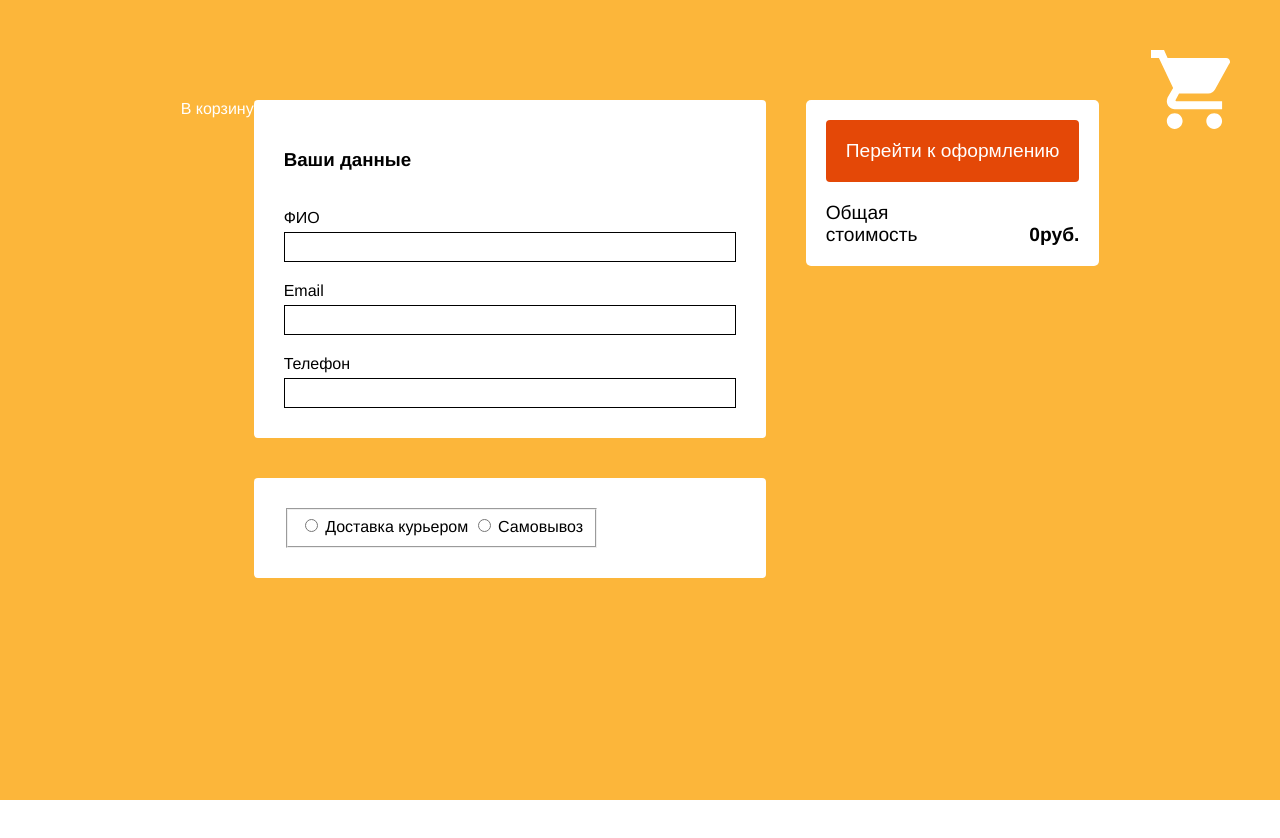
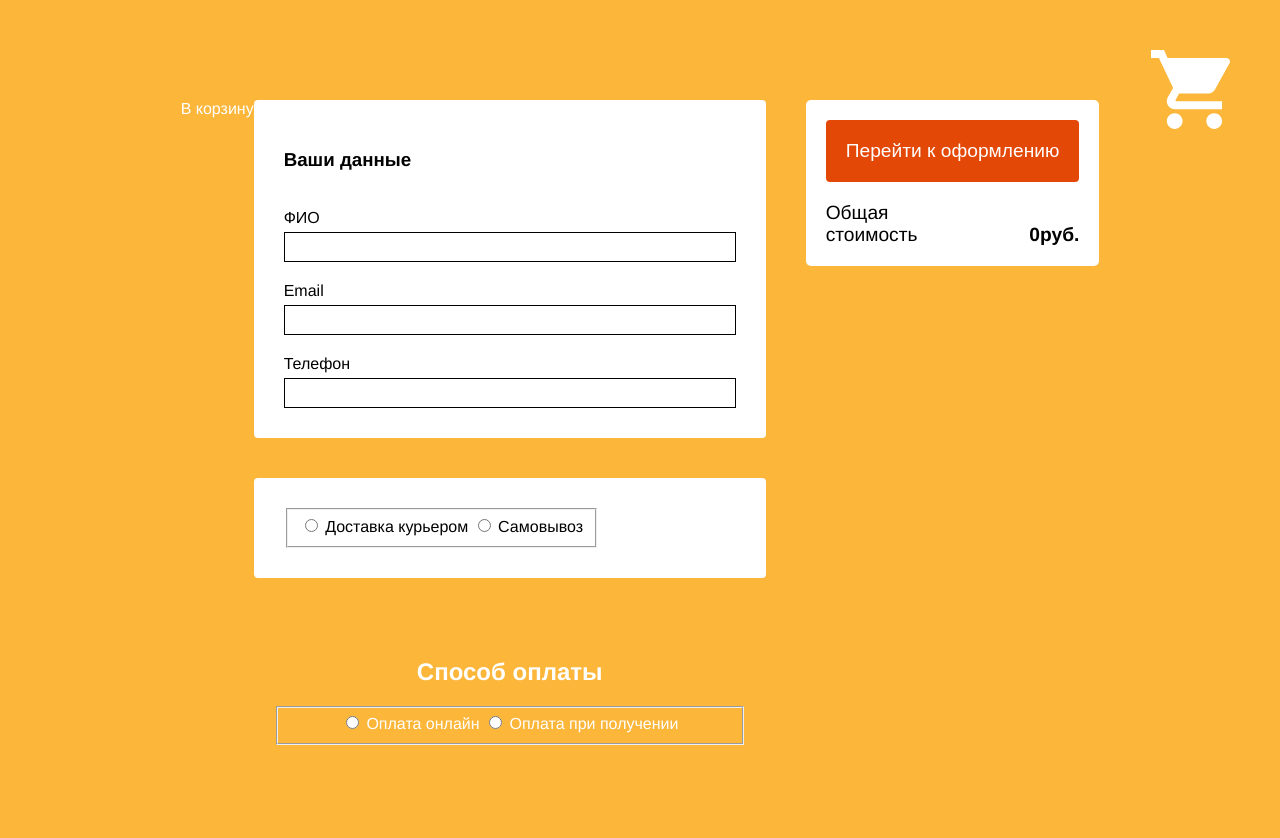
Before and after one commit to Liza-Shch/TildaTask, a Vue app in the folder shop/: page /basket in a window 1280 px wide. Both pictures are taken after a click on the button "Перейти к оформлению". Shown: the top 838 px of the page. Before the commit the page ends 800 px from the top, so only its background shows below. Built offline with nearby package versions, Linux system fonts and the light colour scheme.

Commit message:
[T2] Payment

```diff
--- a/shop/src/components/Checkout.vue
+++ b/shop/src/components/Checkout.vue
@@ -2,18 +2,21 @@
     <form class="checkout">
         <UserInfo />
         <DeliveryInfo />
+        <payment />
     </form>
 </template>
 
 <script>
 import UserInfo from '@/components/UserInfo.vue';
 import DeliveryInfo from '@/components/DeliveryInfo.vue';
+import Payment from '@/components/Payment.vue';
 
 export default {
   name: 'Checkout',
   components: {
     UserInfo,
     DeliveryInfo,
+    Payment,
   },
 };
 </script>
--- a/shop/src/components/DeliveryRadio.vue
+++ b/shop/src/components/DeliveryRadio.vue
@@ -1,12 +1,12 @@
 <template>
    <div class="delivery-radio">
        <fieldset :id="'delivery' + id">
-        <label for="deliveryRadioButton">
+        <label :for="'deliveryRadioButton' + id">
             <input type="radio" value="courier" :id="'deliveryRadioButton' + id" :name="'delivery' + id"
             @change="courierChecked">
             Доставка курьером
         </label>
-        <label for="pickupRadioButton">
+        <label :for="'pickupRadioButton' + id">
             <input type="radio" value="pickup" :id="'pickupRadioButton' + id" :name="'delivery' + id"
             @change="pickupChecked">
             Самовывоз
--- /dev/null
+++ b/shop/src/components/Payment.vue
@@ -0,0 +1,35 @@
+<template>
+    <div class="payment">
+        <h2>Способ оплаты</h2>
+        <fieldset id="payment">
+        <label for="cardRadioButton">
+            <input type="radio" value="card" id="cardRadioButton" name="payment"
+            @change="cardChecked">
+            Оплата онлайн
+        </label>
+        <label for="cashRadioButton">
+            <input type="radio" value="cash" id="cashRadioButton" name="payment">
+            Оплата при получении
+          </label>
+       </fieldset>
+    </div>
+</template>
+
+<script>
+export default {
+    name: 'Payment',
+    methods: {
+        cardChecked() {
+            console.log('card')
+        },
+    }
+}
+</script>
+
+<style lang="scss" scoped>
+    .payment {
+        display: flex;
+        flex-direction: column;
+        padding: 20px;
+    }
+</style>
```
